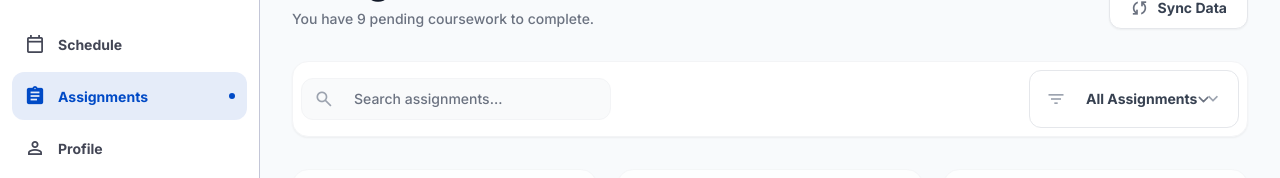
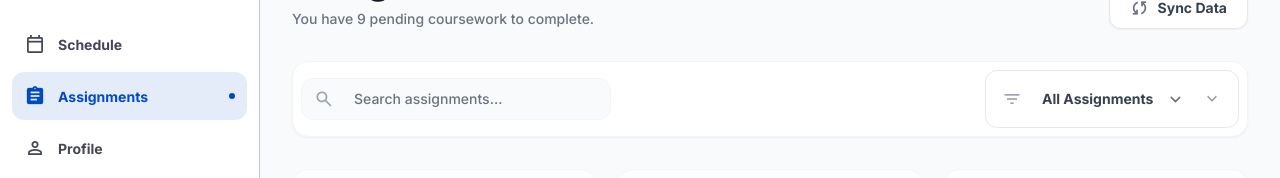
Before and after one commit to kajanan29/campus-web-companion, a React (Create React App) app in the folder campus-web-companion/: page /assignments in a window 1280 px wide. Shown: the part 135-313 px from the top of the page. Built offline with nearby package versions, Linux system fonts and the light colour scheme; the HTML template or start-up script is replaced by a standard one.

Commit message:
Refactor filter section in Assignments component

```diff
--- a/campus-web-companion/src/pages/Assignments.jsx
+++ b/campus-web-companion/src/pages/Assignments.jsx
@@ -394,7 +394,7 @@ export default function Assignments() {
   });
 
   return (
-    <div className="h-[calc(100vh-64px)] flex flex-col bg-slate-50">
+    <div className="h-[calc(100vh-128px)] md:h-[calc(100vh-64px)] flex flex-col bg-slate-50">
 
       {/* Modals */}
       <AssignmentDetailModal
@@ -457,19 +457,21 @@ export default function Assignments() {
             </div>
 
             <div className="w-full sm:w-auto relative group">
-              <div className="flex items-center gap-2 px-4 py-2.5 bg-white border border-gray-200 rounded-xl cursor-pointer hover:bg-gray-50 transition-colors">
+              <div className="w-full flex items-center justify-between sm:justify-start gap-2 px-4 py-2.5 bg-white border border-gray-200 rounded-xl cursor-pointer hover:bg-gray-50 transition-colors">
+                <div className="flex items-center gap-2 flex-grow">
                   <span className="material-symbols-outlined text-gray-400" style={{ fontSize: '20px' }}>filter_list</span>
                   <select
                     value={activeFilter}
                     onChange={(e) => setActiveFilter(e.target.value)}
-                  className="bg-transparent border-none outline-none text-sm font-bold text-gray-700 cursor-pointer appearance-none pr-6"
+                    className="w-full bg-transparent border-none outline-none text-sm font-bold text-gray-700 cursor-pointer appearance-none"
                   >
                     <option value="All">All Assignments</option>
                     <option value="Urgent">Urgent</option>
                     <option value="In Progress">In Progress</option>
                     <option value="Completed">Completed</option>
                   </select>
-                <span className="material-symbols-outlined absolute right-4 text-gray-400 pointer-events-none" style={{ fontSize: '20px' }}>expand_more</span>
+                </div>
+                <span className="material-symbols-outlined text-gray-400 pointer-events-none" style={{ fontSize: '20px' }}>expand_more</span>
               </div>
             </div>
           </div>
```
Lines whose indentation alone changed are shown as unchanged.
